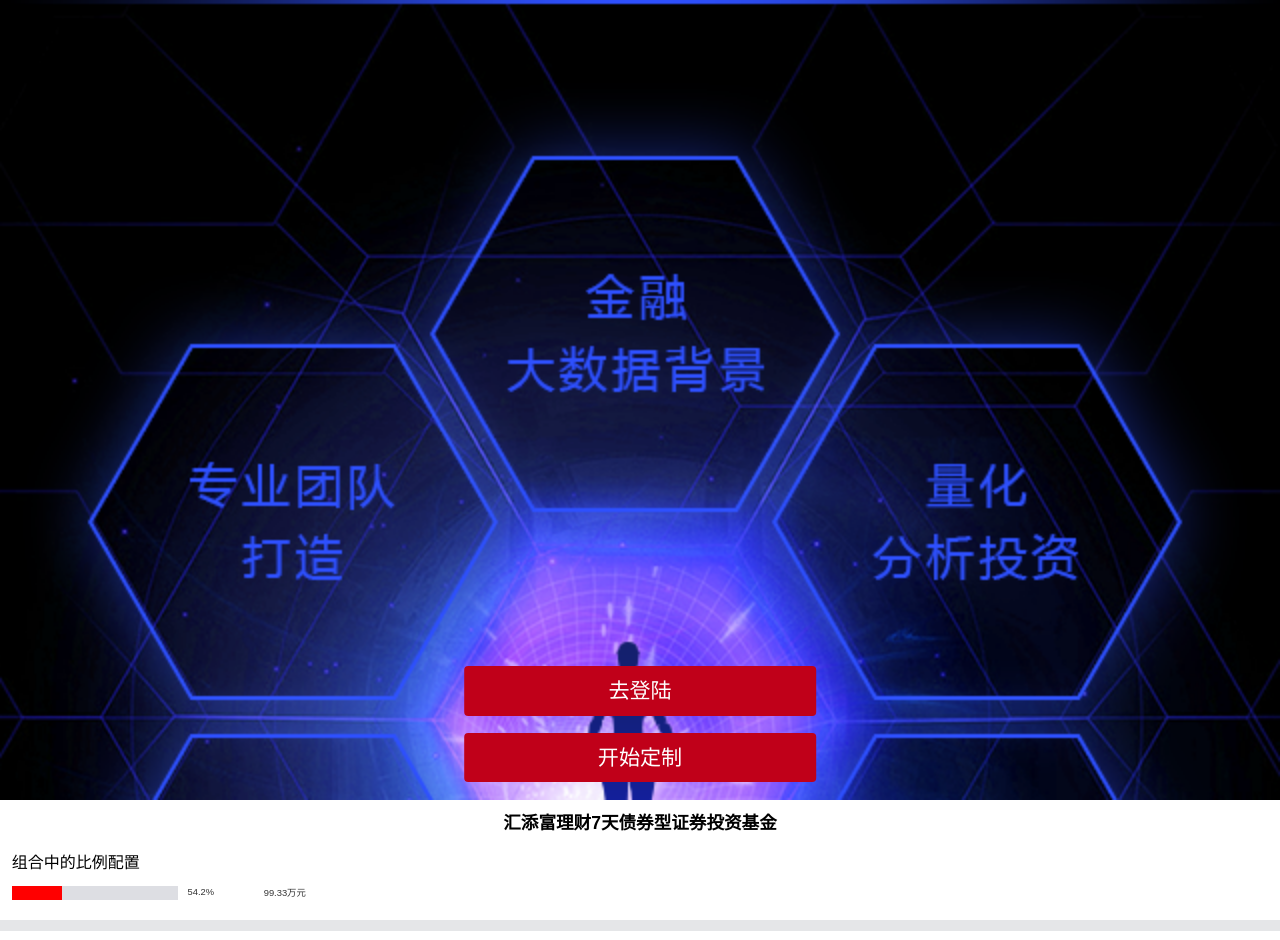
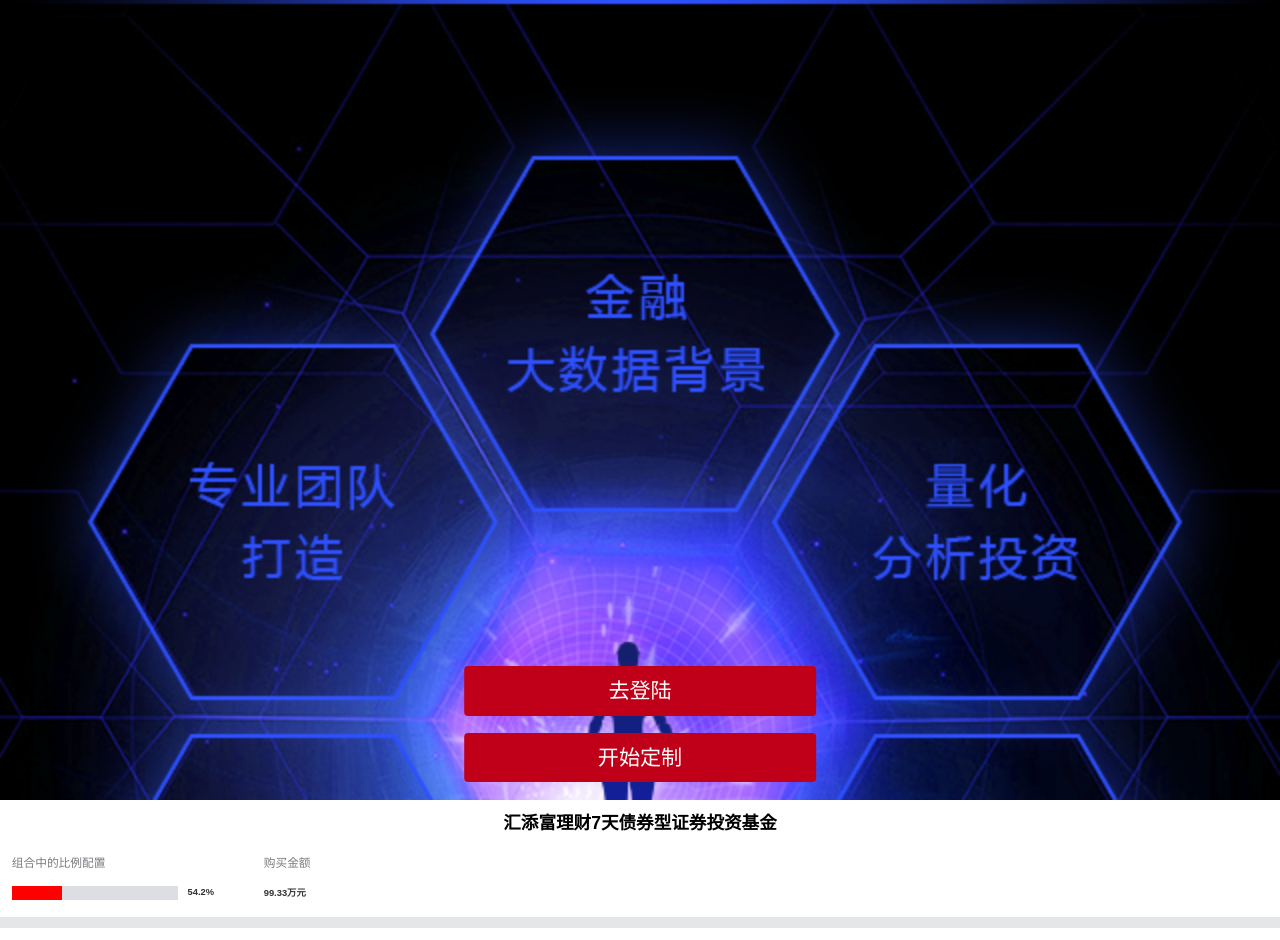
Before and after one commit to gongjingyi/vuefof, a Vue app: page /#/detail in a window 1280 px wide. Shown: the top 940 px of the page. Built offline with nearby package versions, Linux system fonts and the light colour scheme; what vue-resource would draw is missing.

Commit message:
更新代码

```diff
--- a/src/common/stylus/mixin.styl
+++ b/src/common/stylus/mixin.styl
@@ -18,7 +18,26 @@ border-1px-top($color)
     width: 100%
     border-top: 1px solid $color
     content: ' '
-
+border-1px-bottom($color)
+  position: relative
+  &:after
+    display: block
+    position: absolute
+    left: 0
+    bottom: 0
+    width: 100%
+    border-bottom: 1px solid $color
+    content: ' '
+border-1px-none()
+  position: relative
+  &:after
+    display: block
+    position: absolute
+    left: 0
+    bottom: 0
+    width: 100%
+    border:0
+    content: ' '
 bg-img($url)
   background-image: url($url)
   background-size: cover
--- a/src/components/detail/detail.vue
+++ b/src/components/detail/detail.vue
@@ -27,7 +27,7 @@
         </div>
         <div class="detail-list detail-list3">
             <div class="detail-list-tip">
-                <span><span class="netvalue-tip"><span>净值走势图</span><span>近一年收益排名</span></span></span>
+                <span><span class="netvalue-tip"><span>净值走势图</span><span>近一年收益排名3/43</span></span></span>
             </div>
             <div class="detail-netvalue">
                 <div class="netvalue-data-tab">
@@ -113,8 +113,23 @@
             height 40px * scalval
             line-height 40px * scalval
             font-size 15px * scalval
+            padding 0 10px * scalval
+            border-1px-bottom(#dcdbe0)
+            &>span
+                display inline-block
+                height 100%
+                width 100%
+            .netvalue-tip
+                &>span:nth-child(1)
+                    float left
+                    font-size 15px * scalval
+                    font-weight bold
+                &>span:nth-child(2)
+                    float right
+                    font-size 12px * scalval
         .detail-list-tip.first
             text-align center
+            border-1px-none();
             .stockname
                 font-weight bold
         .detail-peizhi
@@ -123,12 +138,15 @@
             .detail-peizhiL
                 width 215px * scalval
                 flex 0 0 215px * scalval
+                font-size 0
                 &>span:nth-child(1)
                     display inline-block
                     width 100%
                     height 27px * scalval
                     line-height 27px * scalval
                     padding-bottom 6px * scalval
+                    font-size 10px * scalval
+                    color #7b7a80
                 &>span:nth-child(2)
                     display inline-block
                     width 100%
@@ -153,7 +171,8 @@
                         left 150px * scalval
                         y-center()
                         font-size 8px * scalval
-                        color #343434
+                        color #333333
+                        font-weight bold
             .detail-peizhiR
                 flex 1
                 font-size 0
@@ -163,6 +182,8 @@
                     height 27px * scalval
                     line-height 27px * scalval
                     padding-bottom 6px * scalval
+                    font-size 10px * scalval
+                    color #7b7a80
                 &>span:nth-child(2)
                     display inline-block
                     width 100%
@@ -170,5 +191,31 @@
                     position relative
                     line-height 12px * scalval
                     font-size 8px * scalval
-                    color #343434
+                    color #333333
+                    font-weight bold
+        .detail-evaluate
+            padding 10px * scalval 10px * scalval
+            line-height 21px * scalval
+        .detail-netvalue
+            padding 0 10px * scalval
+            .netvalue-data-tab
+                margin 15px * scalval 0
+                font-size 0
+                height 15px * scalval
+                border-top 1px * scalval solid #bfc2c7
+                border-bottom 1px * scalval solid #bfc2c7
+                >span
+                    display inline-block
+                    height 100%
+                    border-right 1px * scalval solid #bfc2c7
+                    font-size 8px * scalval
+                    width 73.5px * scalval
+                    line-height 15px * scalval
+                    text-align center
+                >span.active
+                    background #bfc2c7
+                    color #ffffff
+                &>span:nth-child(1)
+                    border-left 1px * scalval solid #bfc2c7
+                    width 74px * scalval
 </style>
```
